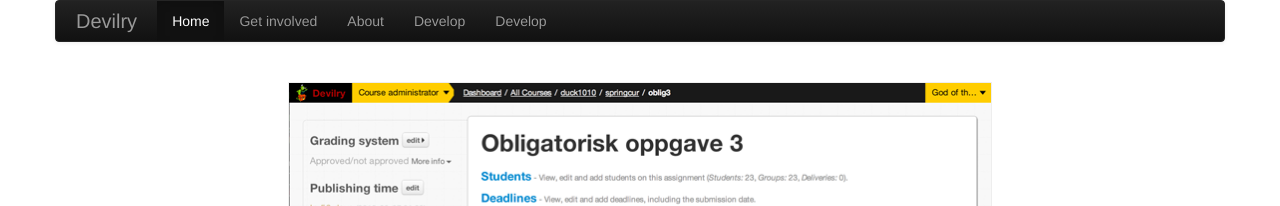
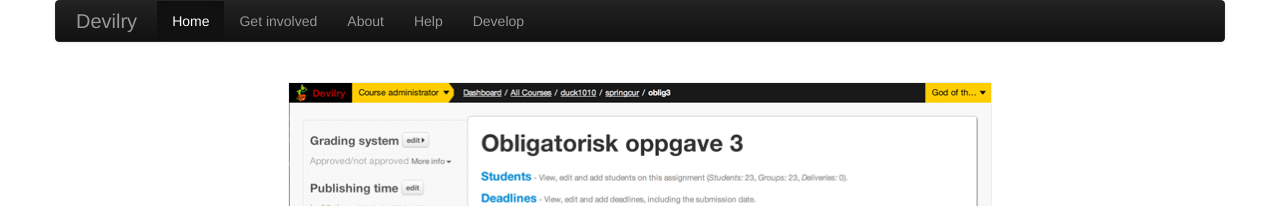
Before and after one commit to devilry/devilry.github.com, a Jekyll site: the page built from index.html, in a window 1280 px wide and 900 px high. Shown: the top 206 px of the window. Built offline with Jekyll 4.4.1, drawn with Linux system fonts in a browser that asks for light colours.

Commit message:
Small change.

```diff
--- a/index.html
+++ b/index.html
@@ -22,7 +22,7 @@
             <li class="active"><a href="#">Home</a></li>
             <li><a href="#social">Get involved</a></li>
             <li><a href="#about">About</a></li>
-            <li><a href="#help">Develop</a></li>
+            <li><a href="#help">Help</a></li>
             <li><a href="#develop">Develop</a></li>
           </ul>
         </div>
```
